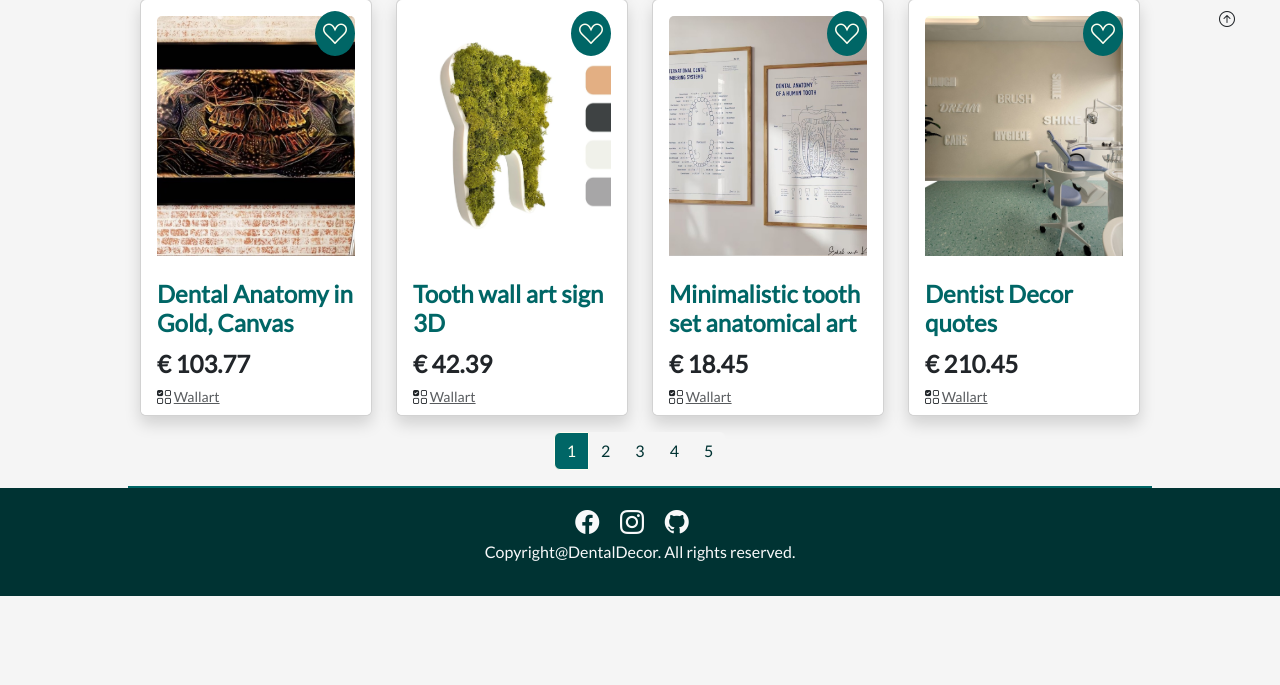
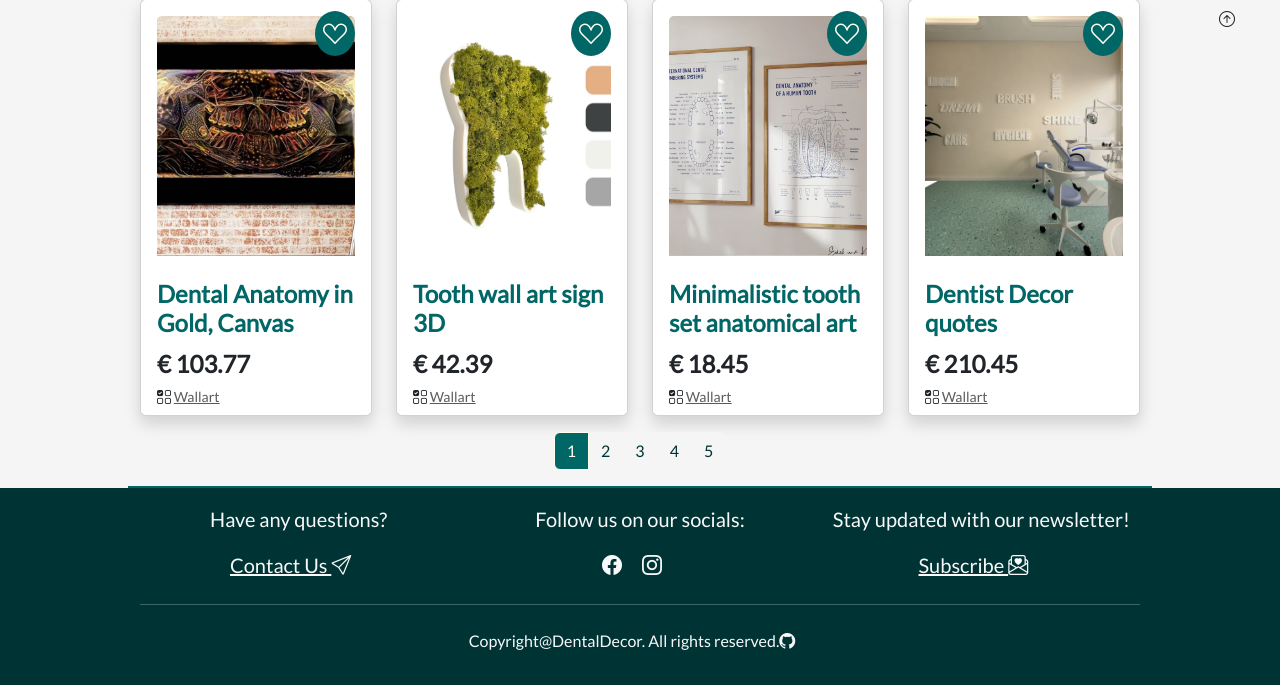
Before and after one commit to SooryaGeorge7/Dental_Decor, a Django app: page /products/ in a window 1280 px wide. Shown: the part 730-1415 px from the top of the page. Before the commit the page ends 1326 px from the top, so only its background shows below. Run offline with Django 3.2, Linux system fonts and the light colour scheme; data comes from the database, SQL or seed files in the repository; some libraries are stand-ins or nearby versions.

Commit message:
fix:updated footer to add links

```diff
--- a/static/css/base.css
+++ b/static/css/base.css
@@ -92,7 +92,7 @@ body {
 
 
 .footer-div {
-    font-size: 1.5rem;
+    font-size: 1.25rem;
 }
 
 footer {
--- a/templates/base.html
+++ b/templates/base.html
@@ -224,16 +224,53 @@
 
 
 
-  <footer class="text-center text-light ">
+
+  <footer class="text-center text-light">
     <div class="container py-3">
-      <div class="footer-div text-light">
-        <a href="https://www.facebook.com/" class="me-3 text-light" aria-label="facebook link"><i class="bi bi-facebook"></i></a>
-        <a href="https://www.instagram.com/" class="me-3 text-light" aria-label="instagram link"><i class="bi bi-instagram"></i></a>
-        <a href="https://github.com/" class="me-3 text-light" aria-label="github link"><i class="bi bi-github" aria-label="github link"></i></a>
-      </div>
-      <p>Copyright@DentalDecor. All rights reserved.</p>
+        <div class="row">
+            <div class="col-md-4">
+            <!-- Contact Us Link -->
+              <div class="footer-div text-light">
+                <p>Have any questions?</p>
+              </div>
+              <div class="footer-div text-light">
+                <a href="{% url 'home' %}#contactus" class="me-md-3 text-light" aria-label="contact us link">
+                    Contact Us <i class="bi bi-send"></i>
+                </a>
+              </div>
+
+            </div>
+            <div class="col-md-4">
+                <!-- Social Media Links -->
+                <div class="footer-div text-light">
+                  <p>Follow us on our socials:</p>
+                </div>
+                <div class="footer-div text-light">
+                  <a href="https://www.facebook.com/" class="me-3 text-light" aria-label="facebook link" data-bs-toggle="tooltip" data-bs-placement="top"
+                  title="Visit Facebook"><i class="bi bi-facebook"></i></a>
+                  <a href="https://www.instagram.com/" class="me-3 text-light" aria-label="instagram link" data-bs-toggle="tooltip" data-bs-placement="top"
+                  title="Visit Instagram"><i class="bi bi-instagram"></i></a>
+                </div>
+            </div>
+
+            <div class="col-md-4">
+              <div class="footer-div text-light">
+                <p>Stay updated with our newsletter!</p>
+              </div>
+              <!-- Newsletter Subscription Link -->
+              <div class="footer-div text-light">
+                  <a href="{% url 'home' %}#mc_embed_shell" class="me-md-3 text-light"
+                      aria-label="newsletter subscription link">
+                      Subscribe <i class="bi bi-envelope-paper-heart"></i>
+                  </a>
+              </div>
+          </div>
+        </div>
+        <hr class="my-4 text-light">
+        <p>Copyright@DentalDecor. All rights reserved.<a href="https://github.com/" class="me-3 text-light" aria-label="github link" data-bs-toggle="tooltip" data-bs-placement="top"
+          title="Visit Dev Github"><i class="bi bi-github" aria-label="github link"></i></a></p>
     </div>
-  </footer>
+</footer>
 
   {% block postloadjs %}
   <script >
```
